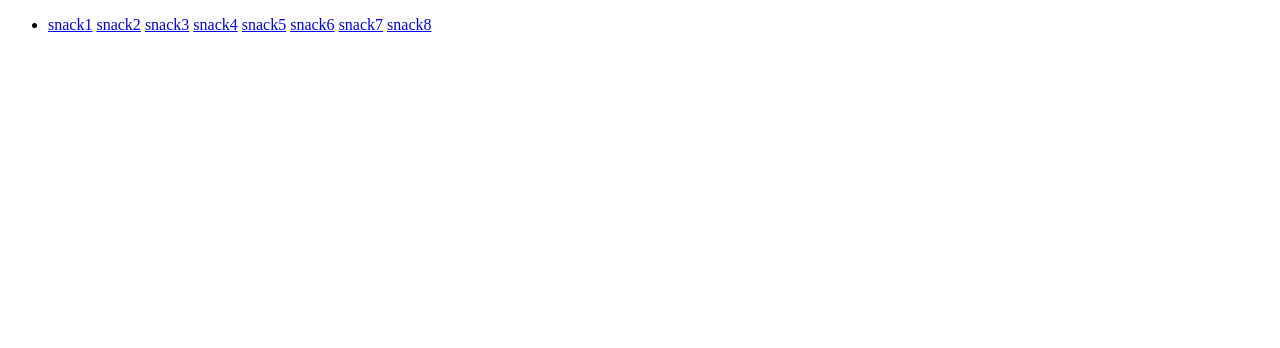
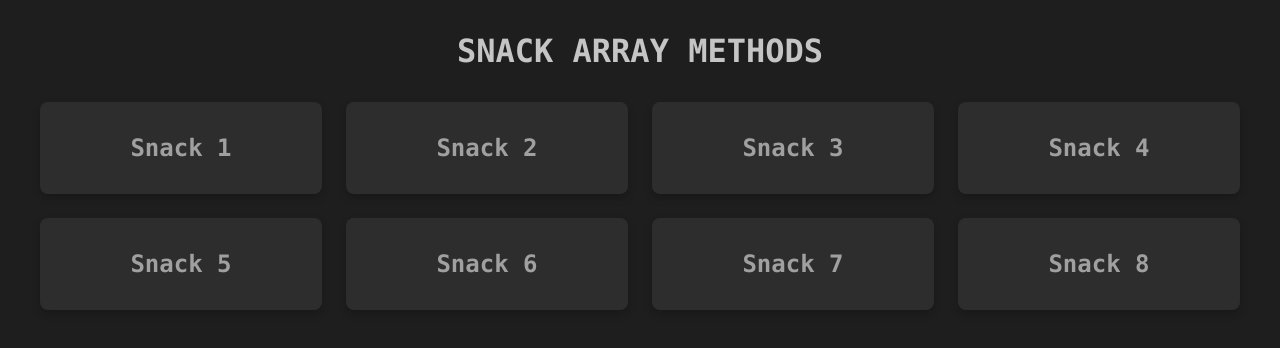
Before and after one commit to greencode-dev/js-jsnacks-blocco-5, a plain HTML site: page index.html in a window 1280 px wide. Drawn offline with Linux system fonts and the light colour scheme.

Commit message:
sheet style added

```diff
--- a/index.html
+++ b/index.html
@@ -1,25 +1,39 @@
 <!DOCTYPE html>
 <html lang="en">
-
   <head>
-  <meta charset="UTF-8">
-  <meta name="viewport" content="width=device-width, initial-scale=1.0">
+    <meta charset="UTF-8" />
+    <meta name="viewport" content="width=device-width, initial-scale=1.0" />
     <title>Snack Array Methods</title>
+    <link rel="stylesheet" href="style.css" />
   </head>
 
   <body>
+    <h1>Snack Array Methods</h1>
     <ul>
       <li>
-      <a href="snack-1/index.html">snack1</a>
-      <a href="snack-2/index.html">snack2</a>
-      <a href="snack-3/index.html">snack3</a>
-      <a href="snack-4/index.html">snack4</a>
-      <a href="snack-5/index.html">snack5</a>
-      <a href="snack-6/index.html">snack6</a>
-      <a href="snack-7/index.html">snack7</a>
-      <a href="snack-8/index.html">snack8</a>
+        <a href="snack-1/index.html">snack 1</a>
+      </li>
+      <li>
+        <a href="snack-2/index.html">snack 2</a>
+      </li>
+      <li>
+        <a href="snack-3/index.html">snack 3</a>
+      </li>
+      <li>
+        <a href="snack-4/index.html">snack 4</a>
+      </li>
+      <li>
+        <a href="snack-5/index.html">snack 5</a>
+      </li>
+      <li>
+        <a href="snack-6/index.html">snack 6</a>
+      </li>
+      <li>
+        <a href="snack-7/index.html">snack 7</a>
+      </li>
+      <li>
+        <a href="snack-8/index.html">snack 8</a>
       </li>
     </ul>
   </body>
-
 </html>
--- /dev/null
+++ b/style.css
@@ -0,0 +1,53 @@
+* {
+  margin: 0;
+  padding: 0;
+  box-sizing: border-box;
+}
+
+body {
+  background-color: #1e1e1e;
+  color: white;
+  font-family: 'Lucida Console', 'Courier New', monospace;
+  padding: 2rem;
+}
+
+h1 {
+  text-align: center;
+  margin-bottom: 2rem;
+  color: #c5c5c5;
+  text-transform: uppercase;
+}
+
+ul {
+  list-style: none;
+  display: flex;
+  flex-wrap: wrap;
+  gap: 1.5rem;
+  justify-content: center;
+  max-width: 1200px;
+  margin: 0 auto;
+}
+
+li {
+  background-color: #2d2d2d;
+  border-radius: 8px;
+  box-shadow: 0 4px 8px rgba(0, 0, 0, 0.2);
+  transition: transform 0.2s ease-in-out;
+  flex-grow: 1;
+  flex-basis: calc(25% - 2rem);
+}
+
+li:hover {
+  transform: translateY(-5px);
+}
+
+a {
+  display: block;
+  padding: 2rem 3rem;
+  text-decoration: none;
+  color: #a0a0a0;
+  font-weight: bold;
+  text-align: center;
+  text-transform: capitalize;
+  font-size: 1.5rem;
+}
```
Lines whose indentation alone changed are shown as unchanged.
